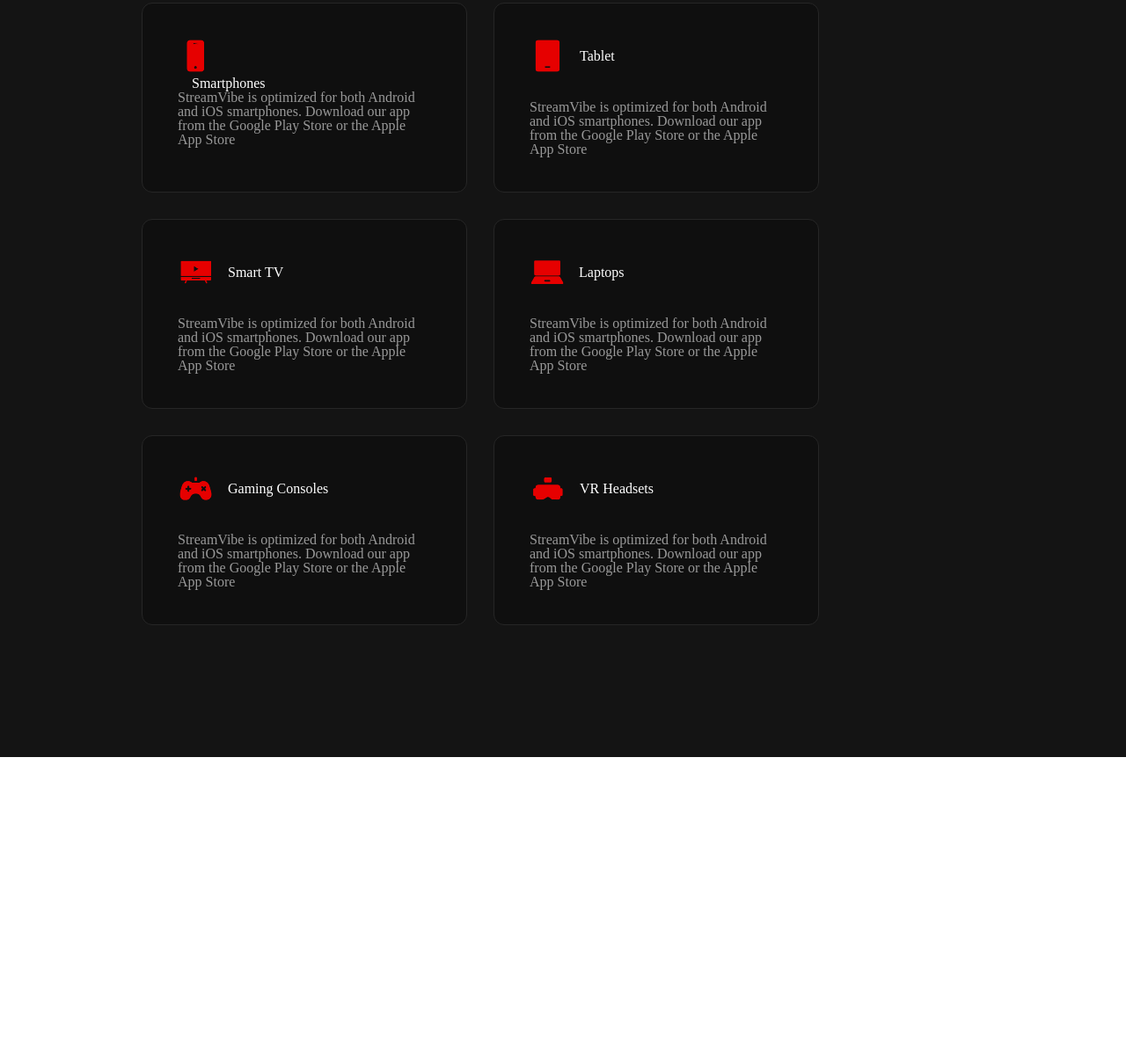
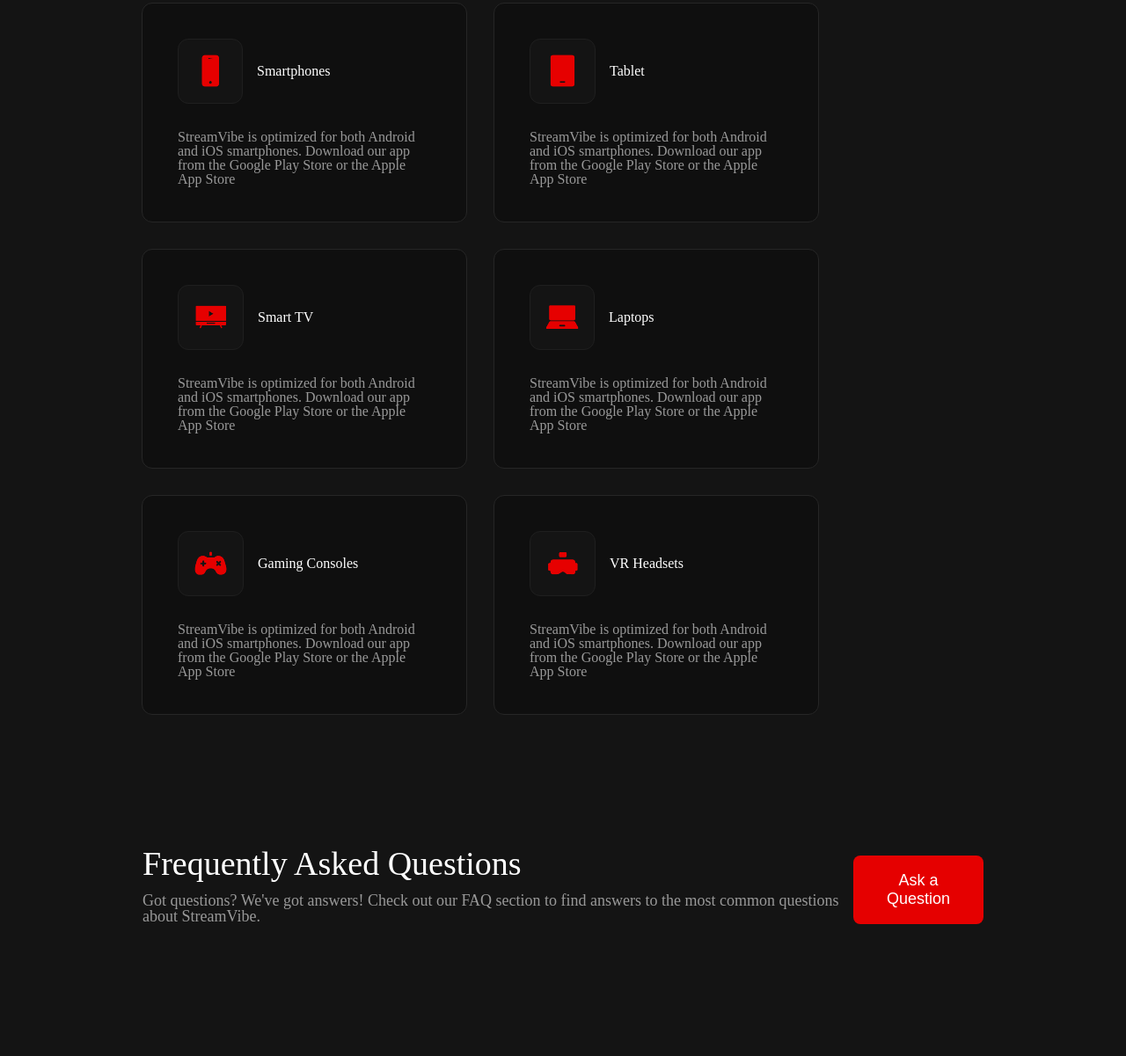
Before and after one commit to ReziBarabadze/final-project-js, a plain HTML site: page index.html in a window 1280 px wide. Shown: the part 2159-3360 px from the top of the page at 88% size. Before the commit the page ends 3020 px from the top, so only its background shows below. Drawn offline with Linux system fonts and the light colour scheme.

Commit message:
add FAQ section things

```diff
--- a/index.html
+++ b/index.html
@@ -141,7 +141,7 @@
       </div>
     </section>
     <!-- devices section -->
-     <section class="devices_section">
+    <section class="devices_section">
       <div class="devices_section_top_section">
         <h2 class="devices_section_h2">We Provide you streaming experience across various devices.</h2>
         <p class="devices_section_p">With StreamVibe, you can enjoy your favorite movies and TV shows anytime, anywhere. Our platform is designed to be compatible with a wide range of devices, ensuring that you never miss a moment of entertainment.</p>
@@ -150,8 +150,8 @@
       <div class="device_cards">
         <div class="device_cards_each">
           <a href="#">
-            <div class="">
-              <img src="images/smartphone.svg" alt="icon">
+            <div class="device_cards_boxx">
+              <img src="images/smartphone.svg" alt="icon" class="device_cards_boxx_img">
               <h2 class="device_cards_h2">Smartphones</h2>
             </div>
             <p class="device_cards_p">StreamVibe is optimized for both Android and iOS smartphones. Download our app from the Google Play Store or the Apple App Store</p>
@@ -160,7 +160,7 @@
        <div class="device_cards_each">
         <a href="#">
           <div class="device_cards_boxx">
-            <img src="images/tablete.svg" alt="icon">
+            <img src="images/tablete.svg" alt="icon" class="device_cards_boxx_img">
             <h2 class="device_cards_h2">Tablet</h2>
           </div>
           <p class="device_cards_p">StreamVibe is optimized for both Android and iOS smartphones. Download our app from the Google Play Store or the Apple App Store</p>
@@ -169,7 +169,7 @@
        <div class="device_cards_each">
         <a href="#">
           <div class="device_cards_boxx">
-            <img src="images/smart Tv.svg" alt="icon">
+            <img src="images/smart Tv.svg" alt="icon" class="device_cards_boxx_img">
             <h2 class="device_cards_h2">Smart TV</h2>
           </div>
           <p class="device_cards_p">StreamVibe is optimized for both Android and iOS smartphones. Download our app from the Google Play Store or the Apple App Store</p>
@@ -178,7 +178,7 @@
        <div class="device_cards_each">
         <a href="#">
           <div class="device_cards_boxx">
-            <img src="images/LAPTOPS.svg" alt="icon">
+            <img src="images/LAPTOPS.svg" alt="icon" class="device_cards_boxx_img">
             <h2 class="device_cards_h2">Laptops</h2>
           </div>
           <p class="device_cards_p">StreamVibe is optimized for both Android and iOS smartphones. Download our app from the Google Play Store or the Apple App Store</p>
@@ -187,7 +187,7 @@
         <div class="device_cards_each">
           <a href="#">
             <div class="device_cards_boxx">
-              <img src="images/gaming console.svg" alt="icon">
+              <img src="images/gaming console.svg" alt="icon" class="device_cards_boxx_img">
               <h2 class="device_cards_h2">Gaming Consoles</h2>
             </div>
             <p class="device_cards_p">StreamVibe is optimized for both Android and iOS smartphones. Download our app from the Google Play Store or the Apple App Store</p>
@@ -196,11 +196,31 @@
         <div class="device_cards_each">
           <a href="#">
             <div class="device_cards_boxx">
-              <img src="images/vr headsetsvg.svg" alt="icon">
+              <img src="images/vr headsetsvg.svg" alt="icon" class="device_cards_boxx_img">
               <h2 class="device_cards_h2">VR Headsets </h2>
             </div>
             <p class="device_cards_p">StreamVibe is optimized for both Android and iOS smartphones. Download our app from the Google Play Store or the Apple App Store</p>
           </a>
+        </div>
+      </div>
+    </section>
+    <!-- FAQ section -->
+     <section class="FAQ_section">
+      <div class="FAQ_up">
+        <div class="left_FAQ_side">
+          <h1 class="FAQ_up_h2">Frequently Asked Questions</h1>
+          <p class="FAQ_up_p">Got questions? We've got answers! Check out our FAQ section to find answers to the most common questions about StreamVibe.</p>
+        </div>
+        <a href="#">
+        <button class="FAQ_up_button">Ask a Question</button>
+        </a>
+      </div>
+      <div class="FAQ_bottom">
+        <div class="left_side">
+
+        </div>
+        <div class="right_side">
+
         </div>
       </div>
      </section>
--- a/style.css
+++ b/style.css
@@ -232,6 +232,12 @@
   align-items: center;
   margin-bottom: 30px;
 }
+.device_cards_boxx_img{
+  padding: 16px;
+  background-color: #141414;
+  border-radius: 12px;
+  border: 1px solid #1F1F1F;
+}
 .device_cards_h2{
   color: #FFFFFF;
   margin-left: 16px;
@@ -239,3 +245,33 @@
 .device_cards_p{
   color: #999999;
 }
+/* FAQ section */
+.FAQ_section{
+  background-color: #141414;
+  padding: 0 162px 150px;
+}
+.FAQ_up{
+  display: flex;
+  justify-content: space-between;
+  align-items: flex-end;
+}
+.FAQ_up_h2{
+  font-size: 38px;
+  color: #FFFFFF;
+  margin-bottom: 14px;
+  cursor: default;
+}
+.FAQ_up_p{
+  font-size: 18px;
+  color: #999999;
+  cursor: default;
+}
+.FAQ_up_button{
+  border: none;
+  padding: 18px 24px;
+  background-color: #E50000;
+  border-radius: 8px;
+  color: #FFFFFF;
+  font-size: 18px;
+  cursor: pointer;
+}
```
